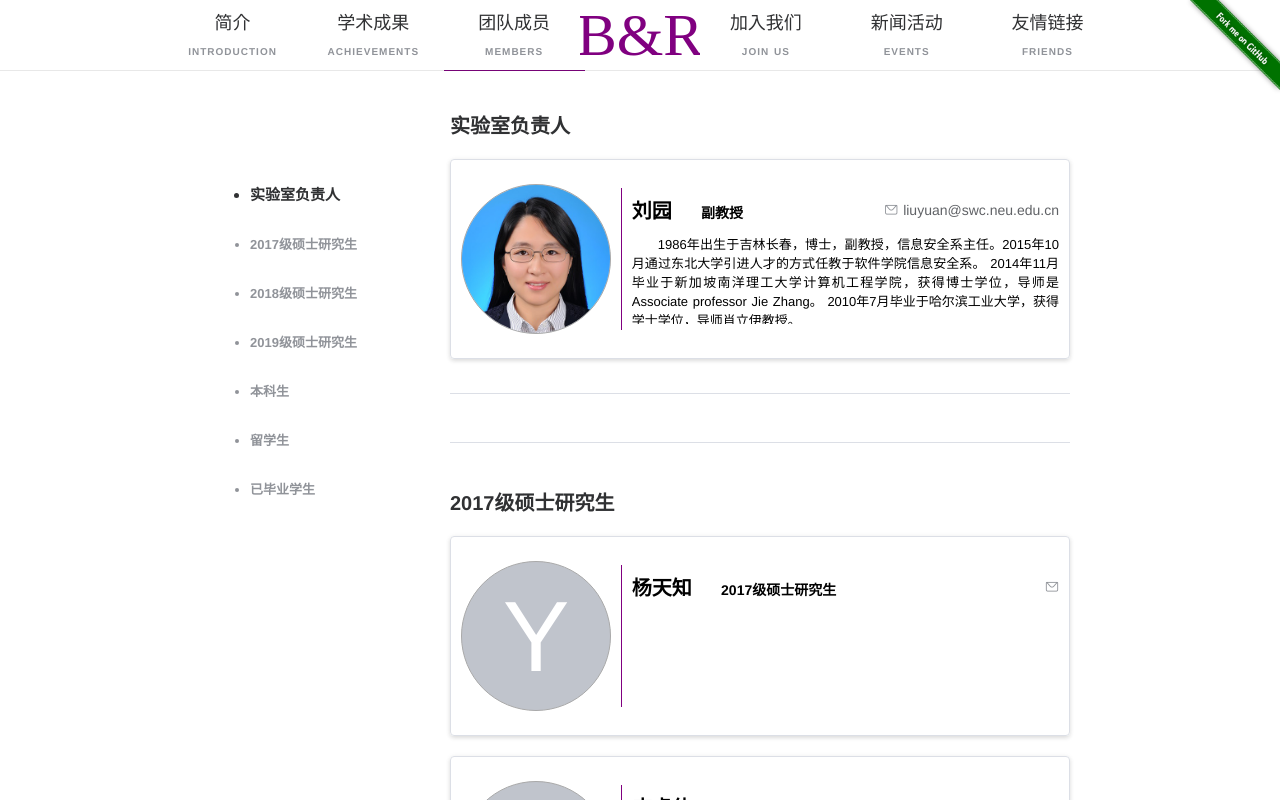
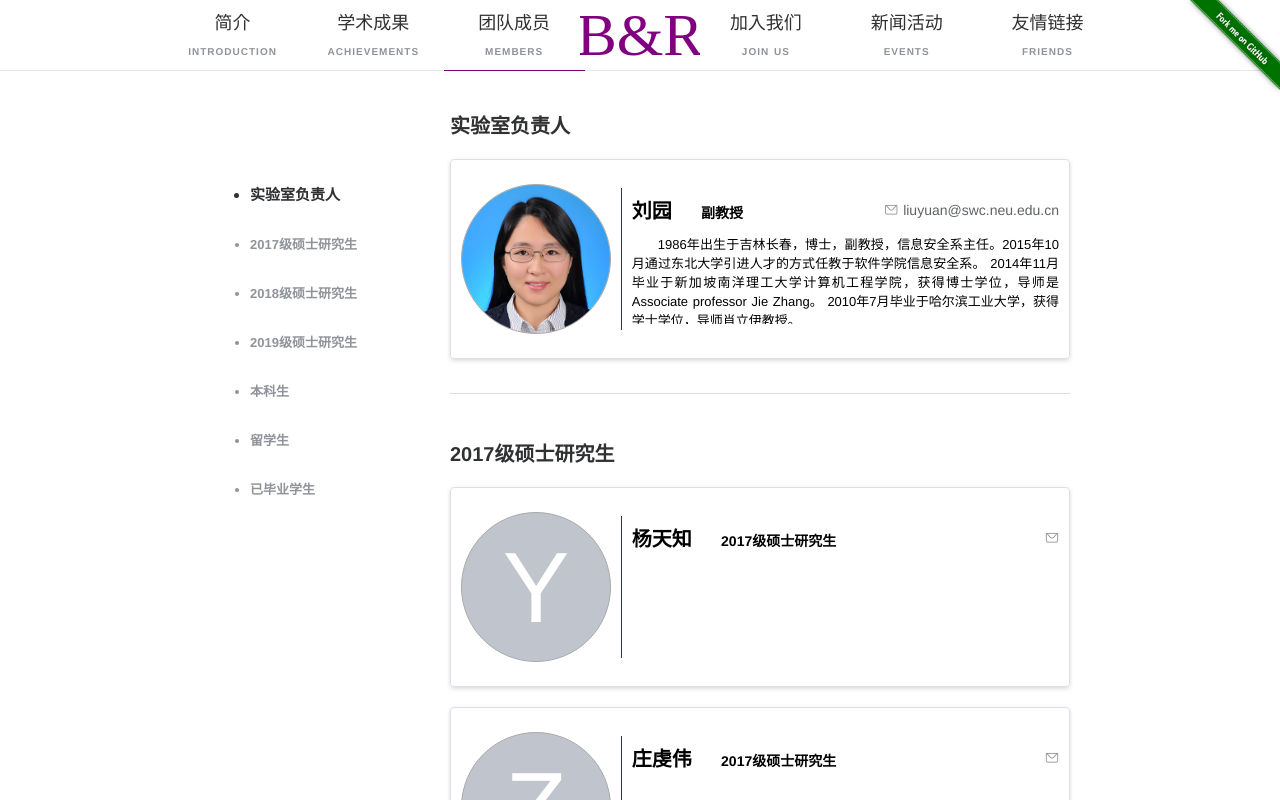
Before and after one commit to thothsun/blockchain-lab, a Nuxt app: page /members in a window 1280 px wide. Shown: the top 800 px of the page. Built offline with nearby package versions, Linux system fonts and the light colour scheme.

Commit message:
团队成员 页面添加进场动画

```diff
--- a/components/member.vue
+++ b/components/member.vue
@@ -1,6 +1,6 @@
 <template>
 
-  <div class="container">
+  <div class="container  animated flipInX">
 
 
     <div style="height: 150px;width: 150px">
--- a/nuxt.config.js
+++ b/nuxt.config.js
@@ -30,7 +30,8 @@ export default {
   ** Plugins to load before mounting the App
   */
   plugins: [
-    '@/plugins/element-ui'
+    '@/plugins/element-ui',
+    '@/plugins/animate'
   ],
   /*
   ** Nuxt.js dev-modules
--- a/package.json
+++ b/package.json
@@ -11,9 +11,10 @@
     "generate": "nuxt generate"
   },
   "dependencies": {
-    "nuxt": "^2.0.0",
+    "@nuxtjs/axios": "^5.3.6",
+    "animate.css": "^3.7.2",
     "element-ui": "^2.4.11",
-    "@nuxtjs/axios": "^5.3.6"
+    "nuxt": "^2.0.0"
   },
   "devDependencies": {
     "element-theme-chalk": "^2.12.0"
--- a/pages/members.vue
+++ b/pages/members.vue
@@ -37,8 +37,6 @@
 
           <el-divider></el-divider>
 
-
-          <el-divider></el-divider>
 
           <h1 id="h1-master-2017">2017级硕士研究生</h1>
 
@@ -190,6 +188,9 @@
             email=""
             description=""
           ></member>
+
+
+          <el-divider></el-divider>
 
           <h1 id="h1-old">已毕业学生</h1>
 
--- /dev/null
+++ b/plugins/animate.js
@@ -0,0 +1,4 @@
+import Vue from 'vue'
+import animated from 'animate.css'
+
+Vue.use(animated)
```
